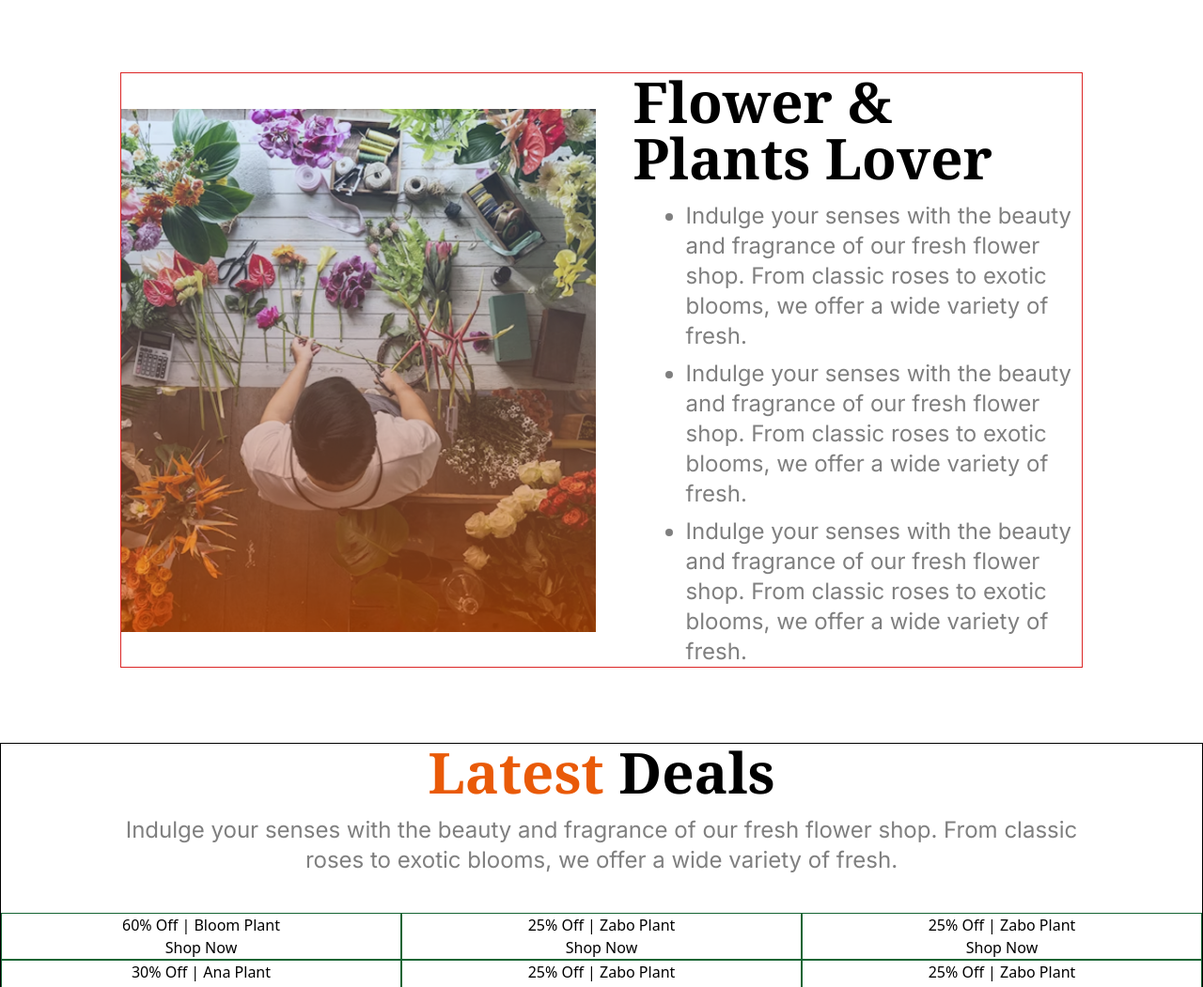
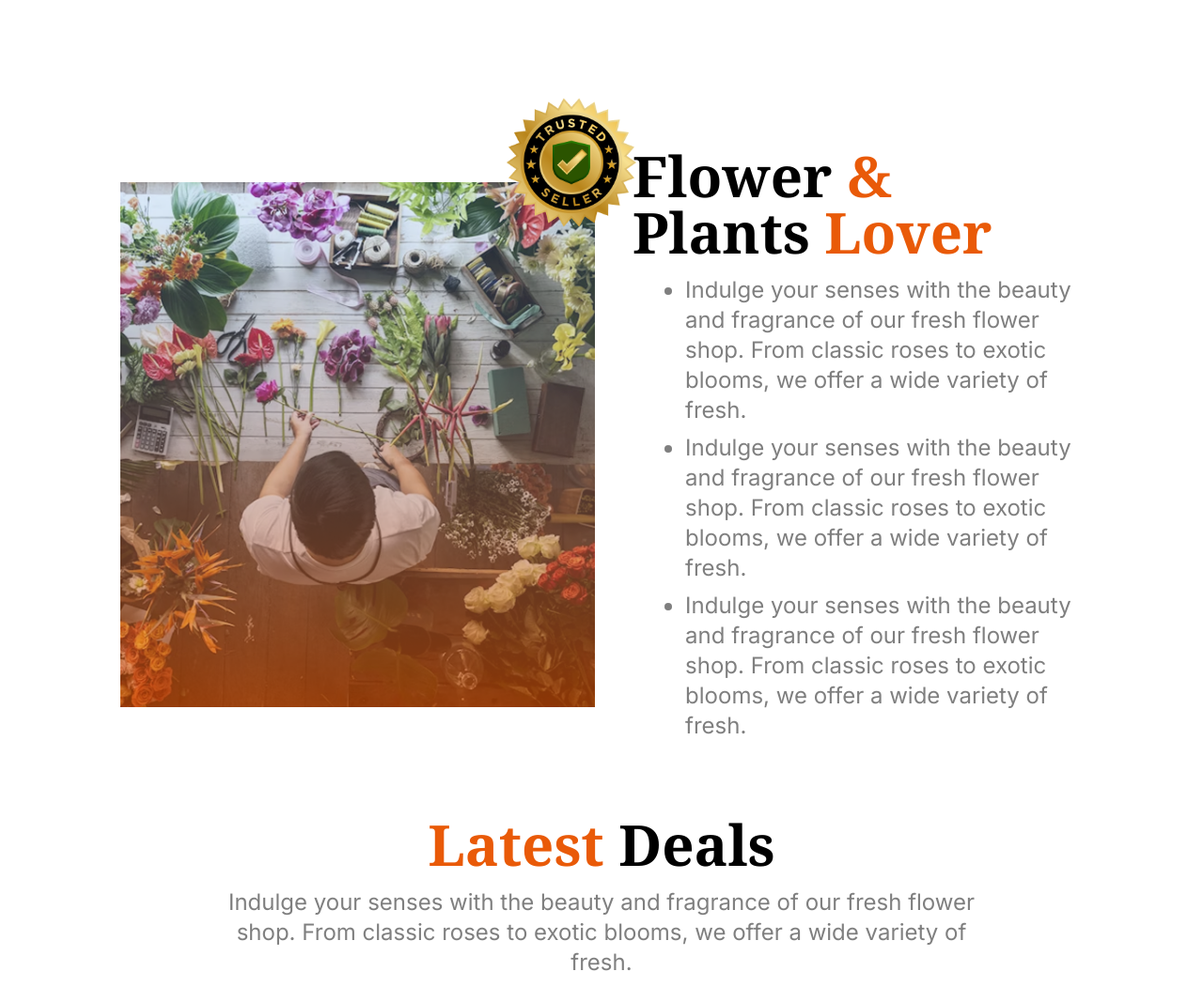
Before and after one commit to sucharita4867/Responsive-Flower, a plain HTML site: page index.html in a window 1280 px wide. Shown: the part 1749-2800 px from the top of the page at 94% size. Drawn offline with nearby package versions, Linux system fonts and the light colour scheme.

Commit message:
challenge part is allmoust done

```diff
--- a/index.html
+++ b/index.html
@@ -78,7 +78,7 @@
                   <h1 class=" noto-serif-font md:text-6xl text-2xl text-[#000000] text-center font-bold"><span
                               class="md:text-6xl text-2xl text-[#E95A08] text-center font-bold">Our</span> Plants </h1>
                   <div class="text-center flex justify-center mt-4">
-                        <p class="text-[#00000080] inter-font text-center text-2xl md:w-[80%]">
+                        <p class="text-[#00000080] inter-font text-center text-2xl mx-auto  md:w-[80%]">
                               Indulge your
                               senses
                               with the
@@ -188,63 +188,69 @@
                   </div>
             </section>
             <!-- Flower & Plants Lover -->
-            <section class="w-[80%] mx-auto mt-20 md:flex justify-between items-center gap-10 border border-red-600">
+            <section class="w-[80%] mx-auto mt-[10rem] relative">
+                  <!-- batch image -->
+                  <figure class="w-[12rem] absolute top-[-5rem] left-[24rem] hidden sm:inline">
+                        <img src="./assets/trusted-badge.png" alt="">
+                  </figure>
+                  <!-- content container -->
+                  <div class="md:flex justify-between items-center gap-10 ">
+                        <!-- image -->
                         <div>
                               <img src="./assets/flower-store.png" alt="">
                         </div>
+                        <!-- task -->
                         <div class="md:w-[50%]">
                               <h1 class="noto-serif-font md:text-6xl text-2xl font-bold noto-serif-font mt-6 md:mt-0">
-                              Flower &
+                                    Flower
+                                    <span class="md:text-6xl text-2xl text-[#E95A08] text-center font-bold">&</span>
                                     Plants
-                              Lover</h1>
+                                    <span class="md:text-6xl text-2xl text-[#E95A08] text-center font-bold">Lover</span>
+                              </h1>
                               <ul class="list-disc pl-8 md:pl-14 md:text-2xl mt-4 text-[#00000080] inter-font">
                                     <li>Indulge your senses with the beauty and fragrance of our fresh flower shop. From
                                           classic roses to exotic blooms, we offer a wide variety of fresh.</li>
-                              <li class="my-2">Indulge your senses with the beauty and fragrance of our fresh flower
+                                    <li class="my-2">Indulge your senses with the beauty and fragrance of our fresh
+                                          flower
                                           shop. From
                                           classic roses to exotic blooms, we offer a wide variety of fresh.</li>
                                     <li>Indulge your senses with the beauty and fragrance of our fresh flower shop. From
                                           classic roses to exotic blooms, we offer a wide variety of fresh.</li>
                               </ul>
                         </div>
+                  </div>
             </section>
             <!-- Latest  Deals -->
-            <section class="border border-black mt-20 text-center">
+            <section class="mt-20 text-center w-[80%] mx-auto">
                   <h1 class="noto-serif-font md:text-6xl text-2xl text-[#000000] text-center font-bold"><span
                               class="md:text-6xl text-2xl text-[#E95A08] text-center font-bold">Latest</span>
                         Deals</h1>
-                  <div class="text-center flex justify-center mt-4">
-                        <p class="text-[#00000080] inter-font text-center text-2xl md:w-[80%]">Indulge your senses with
+                  <div class="text-center flex justify-center mt-4 mx-auto w-[90%] md:w-[80%]">
+                        <p class="text-[#00000080] inter-font text-center text-2xl">
+                              Indulge your senses
+                              with
                               the beauty and fragrance of our fresh flower shop. From classic
                               roses to
                               exotic blooms, we offer a wide variety of fresh.</p>
                   </div>
-                  <div class="mt-10 grid grid-cols-3">
+                  <div class="mt-10 grid grid-cols-3 text-white md:gap-6 gap-4">
                         <!-- 60 -->
-                        <div class="border border-green-800">
-                              <h1>60% Off | Bloom Plant</h1>
-                              <p>Shop Now</p>
+                        <div
+                              class="bg-[url('/assets/deal-bloom.png')] bg-cover bg-center h-[10rem] rounded-lg flex flex-col items-center justify-center col-span-3 md:col-auto">
+                              <h1 class="text-xl font-bold noto-serif-font">60% Off | Bloom Plant</h1>
+                              <p class="inter-font underline underline-offset-4 mt-2">Shop Now</p>
                         </div>
-                        <div class="border border-green-800">
-                              <h1>25% Off | Zabo Plant</h1>
-                              <p>Shop Now</p>
-                        </div>
-                        <div class="border border-green-800">
-                              <h1>25% Off | Zabo Plant</h1>
-                              <p>Shop Now</p>
+                        <!-- 25 -->
+                        <div
+                              class="bg-[url('/assets/deal-zabo.png')] bg-cover bg-center md:col-span-2 col-span-3 row-span-2  flex flex-col items-center justify-center  rounded-lg h-[10rem] md:h-auto">
+                              <h1 class="text-xl font-bold noto-serif-font">25% Off | Zabo Plant</h1>
+                              <p class="inter-font underline underline-offset-4 mt-2">Shop Now</p>
                         </div>
                         <!-- 30 -->
-                        <div class="border border-green-800">
-                              <h1>30% Off | Ana Plant</h1>
-                              <p>Shop Now</p>
-                        </div>
-                        <div class="border border-green-800">
-                              <h1>25% Off | Zabo Plant</h1>
-                              <p>Shop Now</p>
-                        </div>
-                        <div class="border border-green-800">
-                              <h1>25% Off | Zabo Plant</h1>
-                              <p>Shop Now</p>
+                        <div
+                              class="bg-[url('/assets/deal-ana.png')] bg-cover bg-center h-[10rem] rounded-lg flex flex-col items-center justify-center col-span-3 md:col-auto">
+                              <h1 class="text-xl font-bold noto-serif-font">30% Off | Ana Plant</h1>
+                              <p class="inter-font underline underline-offset-4 mt-2">Shop Now</p>
                         </div>
                   </div>
             </section>
```
Lines whose indentation alone changed are shown as unchanged.
